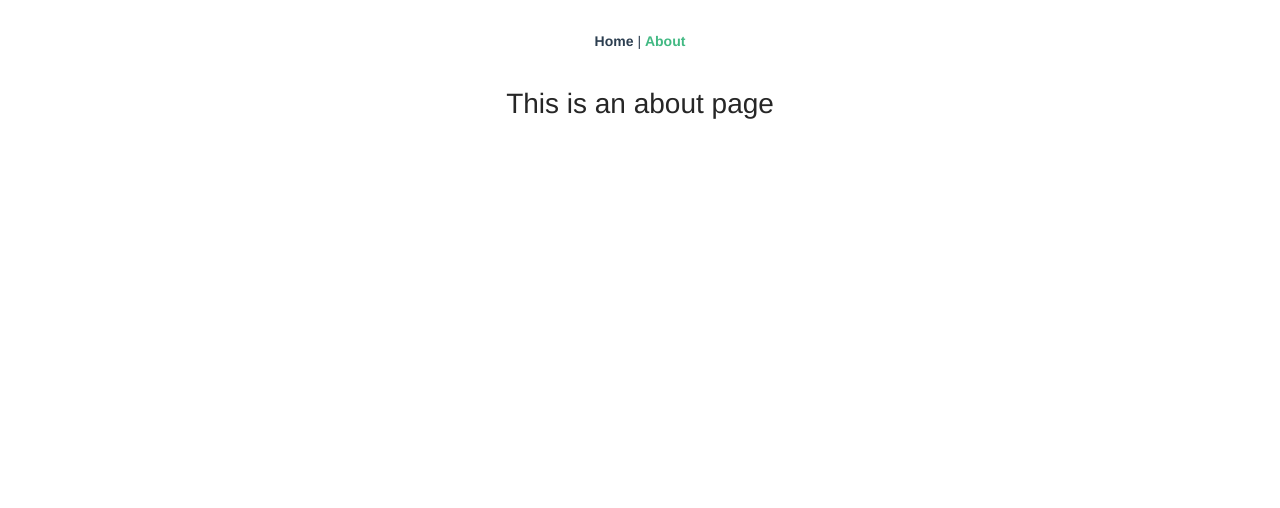
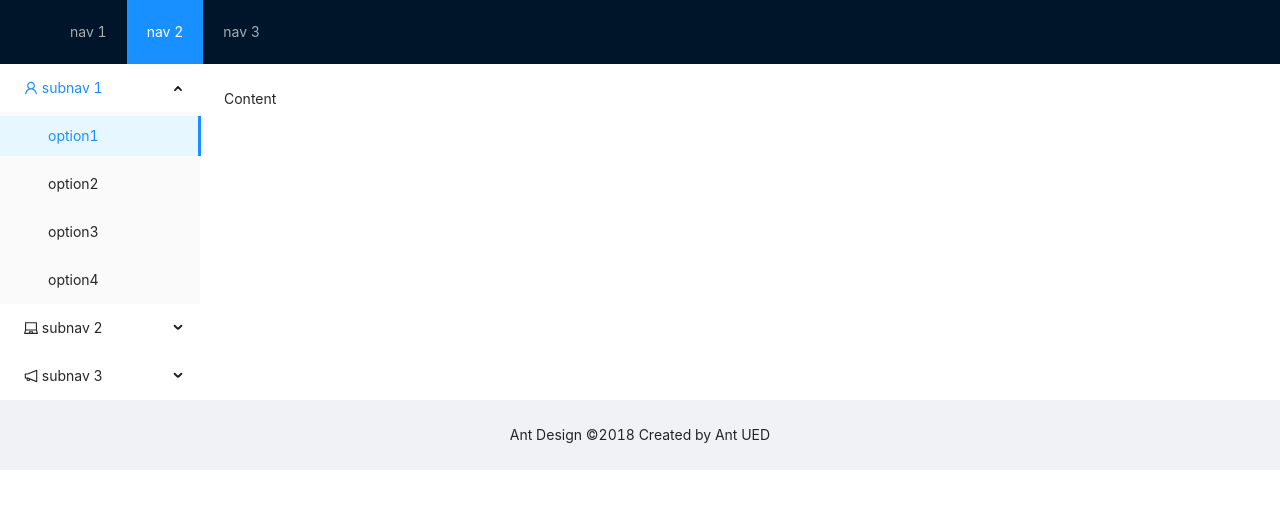
Before and after one commit to EdmondLau1018/wiki_ebook, a Vue app in the folder web/: page /#/about in a window 1280 px wide. Before the commit this address led to /#/about. Shown: the top 508 px of the page. Built offline with nearby package versions, Linux system fonts and the light colour scheme.

Commit message:
网站首页布局（待优化）

```diff
--- a/web/src/App.vue
+++ b/web/src/App.vue
@@ -1,30 +1,111 @@
 <template>
-  <div id="nav">
-    <router-link to="/">Home</router-link> |
-    <router-link to="/about">About</router-link>
-  </div>
-  <router-view/>
+  <a-layout>
+    <a-layout-header class="header">
+      <div class="logo"/>
+      <a-menu
+          theme="dark"
+          mode="horizontal"
+          v-model:selectedKeys="selectedKeys1"
+          :style="{ lineHeight: '64px' }"
+      >
+        <a-menu-item key="1">nav 1</a-menu-item>
+        <a-menu-item key="2">nav 2</a-menu-item>
+        <a-menu-item key="3">nav 3</a-menu-item>
+      </a-menu>
+    </a-layout-header>
+  </a-layout>
+  <a-layout>
+    <a-layout-sider width="200" style="background: #fff">
+      <a-menu
+          mode="inline"
+          v-model:selectedKeys="selectedKeys2"
+          v-model:openKeys="openKeys"
+          :style="{ height: '100%', borderRight: 0 }"
+      >
+        <a-sub-menu key="sub1">
+          <template #title>
+              <span>
+                <user-outlined/>
+                subnav 1
+              </span>
+          </template>
+          <a-menu-item key="1">option1</a-menu-item>
+          <a-menu-item key="2">option2</a-menu-item>
+          <a-menu-item key="3">option3</a-menu-item>
+          <a-menu-item key="4">option4</a-menu-item>
+        </a-sub-menu>
+        <a-sub-menu key="sub2">
+          <template #title>
+              <span>
+                <laptop-outlined/>
+                subnav 2
+              </span>
+          </template>
+          <a-menu-item key="5">option5</a-menu-item>
+          <a-menu-item key="6">option6</a-menu-item>
+          <a-menu-item key="7">option7</a-menu-item>
+          <a-menu-item key="8">option8</a-menu-item>
+        </a-sub-menu>
+        <a-sub-menu key="sub3">
+          <template #title>
+              <span>
+                <notification-outlined/>
+                subnav 3
+              </span>
+          </template>
+          <a-menu-item key="9">option9</a-menu-item>
+          <a-menu-item key="10">option10</a-menu-item>
+          <a-menu-item key="11">option11</a-menu-item>
+          <a-menu-item key="12">option12</a-menu-item>
+        </a-sub-menu>
+      </a-menu>
+    </a-layout-sider>
+    <a-layout-content :style="{ background: '#fff', padding: '24px', margin: 0, minHeight: '280px' }">
+      Content
+    </a-layout-content>
+  </a-layout>
+  <a-layout-footer style="text-align: center">
+    Ant Design ©2018 Created by Ant UED
+  </a-layout-footer>
+
 </template>
 
+<script lang="ts">
+import {UserOutlined, LaptopOutlined, NotificationOutlined} from '@ant-design/icons-vue';
+import {defineComponent, ref} from 'vue';
+
+export default defineComponent({
+  components: {
+    UserOutlined,
+    LaptopOutlined,
+    NotificationOutlined,
+  },
+  setup() {
+    return {
+      selectedKeys1: ref<string[]>(['2']),
+      selectedKeys2: ref<string[]>(['1']),
+      collapsed: ref<boolean>(false),
+      openKeys: ref<string[]>(['sub1']),
+    };
+  },
+});
+</script>
+
 <style>
-#app {
-  font-family: Avenir, Helvetica, Arial, sans-serif;
-  -webkit-font-smoothing: antialiased;
-  -moz-osx-font-smoothing: grayscale;
-  text-align: center;
-  color: #2c3e50;
+#components-layout-demo-top-side-2 .logo {
+  float: left;
+  width: 120px;
+  height: 31px;
+  margin: 16px 24px 16px 0;
+  background: rgba(255, 255, 255, 0.3);
 }
 
-#nav {
-  padding: 30px;
+.ant-row-rtl #components-layout-demo-top-side-2 .logo {
+  float: right;
+  margin: 16px 0 16px 24px;
 }
 
-#nav a {
-  font-weight: bold;
-  color: #2c3e50;
-}
-
-#nav a.router-link-exact-active {
-  color: #42b983;
+.site-layout-background {
+  background: #fff;
 }
 </style>
--- a/web/src/views/Home.vue
+++ b/web/src/views/Home.vue
@@ -1,7 +1,7 @@
 <template>
   <div class="home">
     <img alt="Vue logo" src="../assets/logo.png">
-    <HelloWorld msg="Welcome to Your Vue.js App"/>
+    <HelloWorld msg="Welcome to Your Vue.js App"/> <a-button type="danger" danger>Danger</a-button>
   </div>
 </template>
 
```
